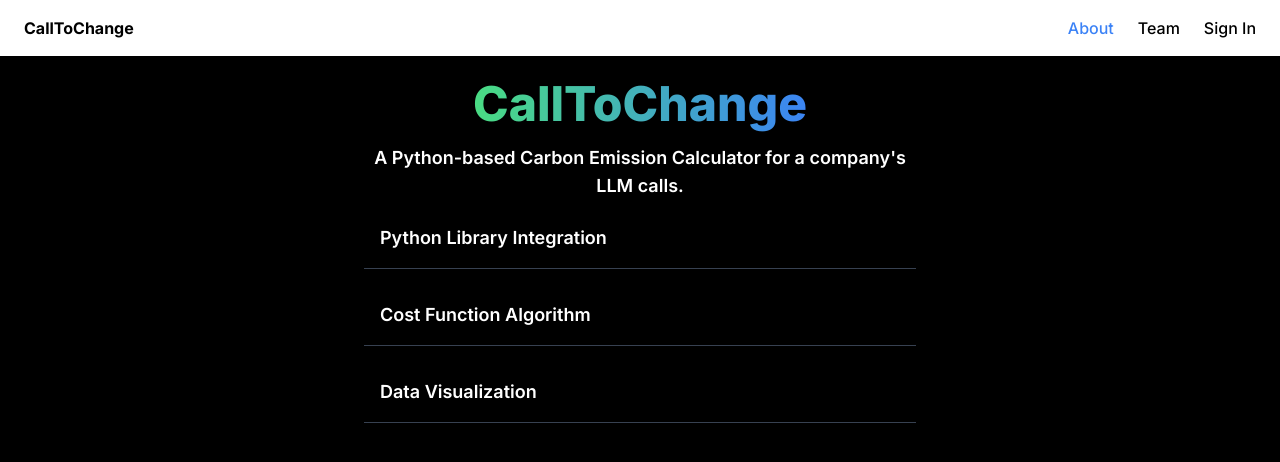
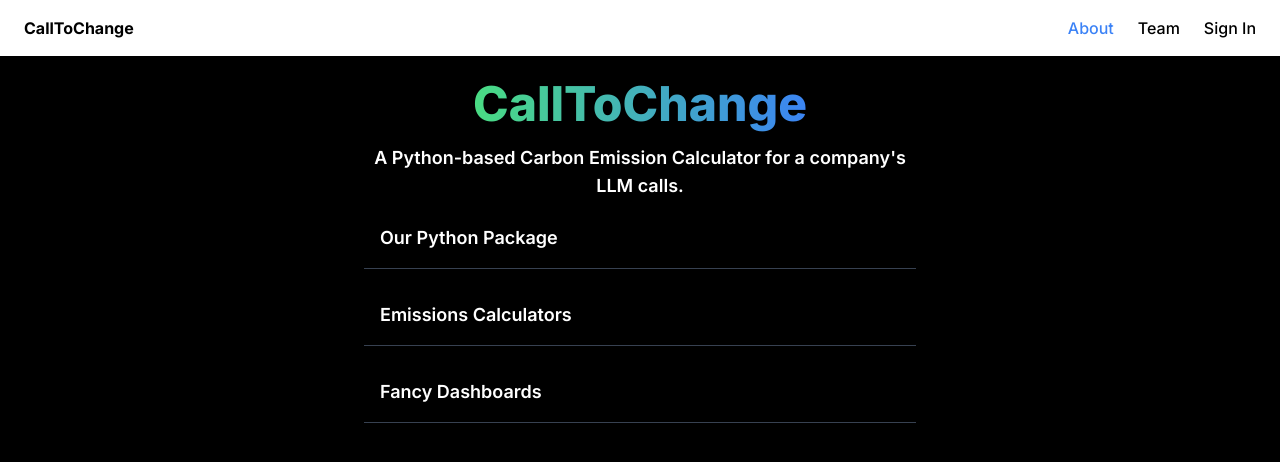
Before and after one commit to Arush223/CallToChange, a Next.js app: page /about in a window 1280 px wide. Shown: the top 462 px of the page. Built offline with nearby package versions, Linux system fonts and the light colour scheme; no server answers.

Commit message:
updated descriptions for about page

```diff
--- a/src/app/about/page.jsx
+++ b/src/app/about/page.jsx
@@ -27,16 +27,17 @@ export default function Page() {
 
   const sections = [
     {
-      title: 'Python Library Integration',
-      content: 'Our tool seamlessly integrates with custom Python libraries to analyze and calculate LLM call emissions.',
+      title: 'Our Python Package',
+      content: 'Our Python package call-to-change helps you log text and image generation calls. For more info, check out the repo: ',
+      link: 'https://github.com/adityakakarla/call-to-change'
     },
     {
-      title: 'Cost Function Algorithm',
-      content: 'We utilize advanced cost function algorithms to accurately determine the carbon footprint of each LLM call.',
+      title: 'Emissions Calculators',
+      content: 'We calculate emissions based on the number of text generation calls and image generation calls. Using government and academic formulas, we calculate the cost to offset the emissions.',
     },
     {
-      title: 'Data Visualization',
-      content: 'Interactive dashboards provide clear visualizations of emissions data, aiding in informed decision-making.',
+      title: 'Fancy Dashboards',
+      content: 'Our dashboards show you information at every step of the process, including text generation calls, image generation calls, emissions generated, and the cost to offset emissions.',
     },
   ];
 
@@ -63,6 +64,7 @@ export default function Page() {
                     {activeSection === index && (
                       <div className="p-4 text-white">
                         {section.content}
+                        {section.link && <a href={section.link} className='text-white hover:text-blue-300 transition-colors duration-300 cursor-pointer'>{section.link}</a>}
                       </div>
                     )}
                   </li>
```
